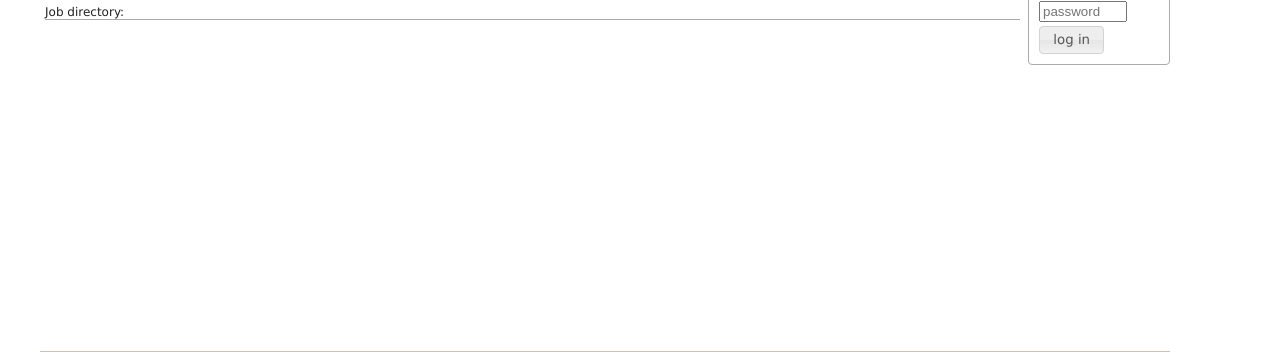
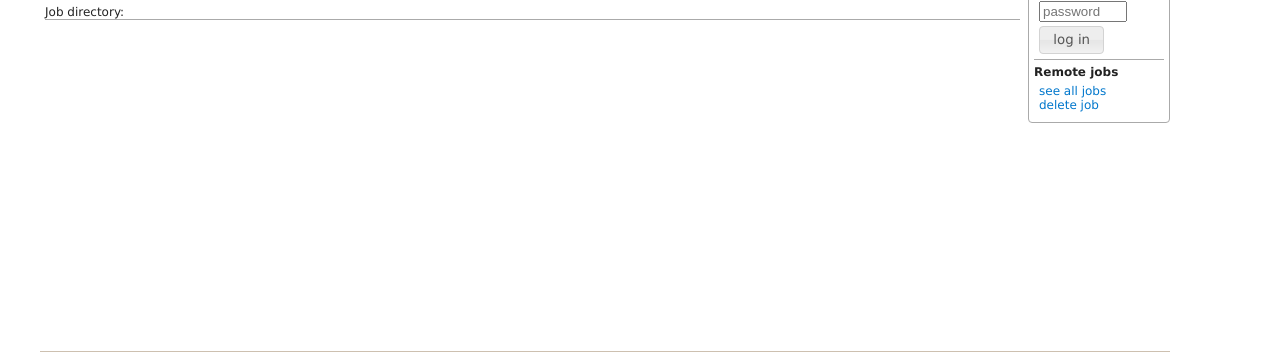
Before and after one commit to serena617/reduction_service, a Django app: template templates/remote/job_details.html in a window 1280 px wide. Shown: the part 188-540 px from the top of the page. Run offline with Django 3.2, Linux system fonts and the light colour scheme; the template is opened without the code that fills it, so the values that code supplies are empty; some libraries are stand-ins or nearby versions.

Commit message:
Add easier way to delete remote transactions

```diff
--- a/src/remote/urls.py
+++ b/src/remote/urls.py
@@ -3,7 +3,7 @@ from django.contrib import admin
 admin.autodiscover()
 
 urlpatterns = patterns('',
-    url(r'^jobs/$', 'remote.views.query_remote_jobs'),
+    url(r'^jobs/$', 'remote.views.query_remote_jobs', name='remote_query_jobs'),
     url(r'^authenticate/$', 'remote.views.authenticate', name='remote_authenticate'),
     url(r'^query/(?P<job_id>[\w\-\.]+)/$', 'remote.views.job_details', name='remote_job_details'),
     url(r'^download/(?P<trans_id>\d+)/(?P<filename>[\w\-\.]+)$', 'remote.views.download_file', name='remote_download'),
--- a/templates/remote/job_details.html
+++ b/templates/remote/job_details.html
@@ -1,4 +1,14 @@
 {% extends "base.html" %}
+
+{% block page_specific_tools %}
+      <div class="tool_area">
+        <b>Remote jobs</b><br>
+        <ul>
+          <li><a href="{% url 'remote_query_jobs'%}" title="See all your remote jobs">see all jobs</a></li>
+          <li><a title='Click to remove this reduction job' href="{% url 'remote_stop_transaction' job_info.TransID %}?back_url={% url 'remote_query_jobs' %}">delete job</a></li>
+        </ul>
+      </div>
+{% endblock %}
 
 {% block content %}
 {% if need_authentication %}
```
